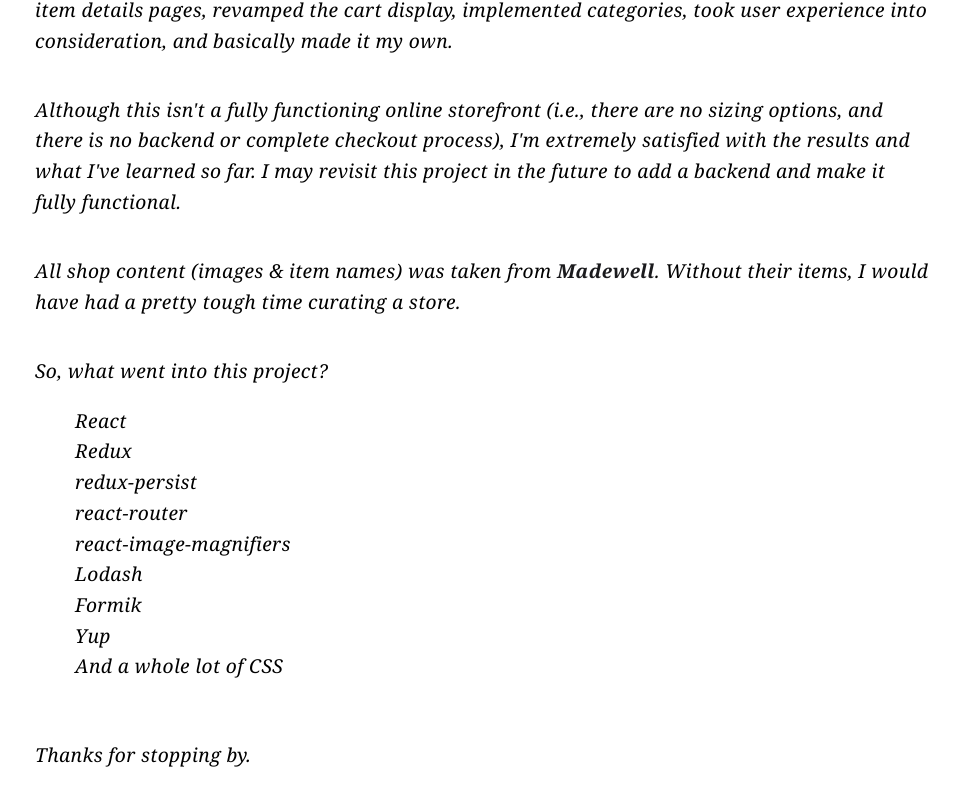
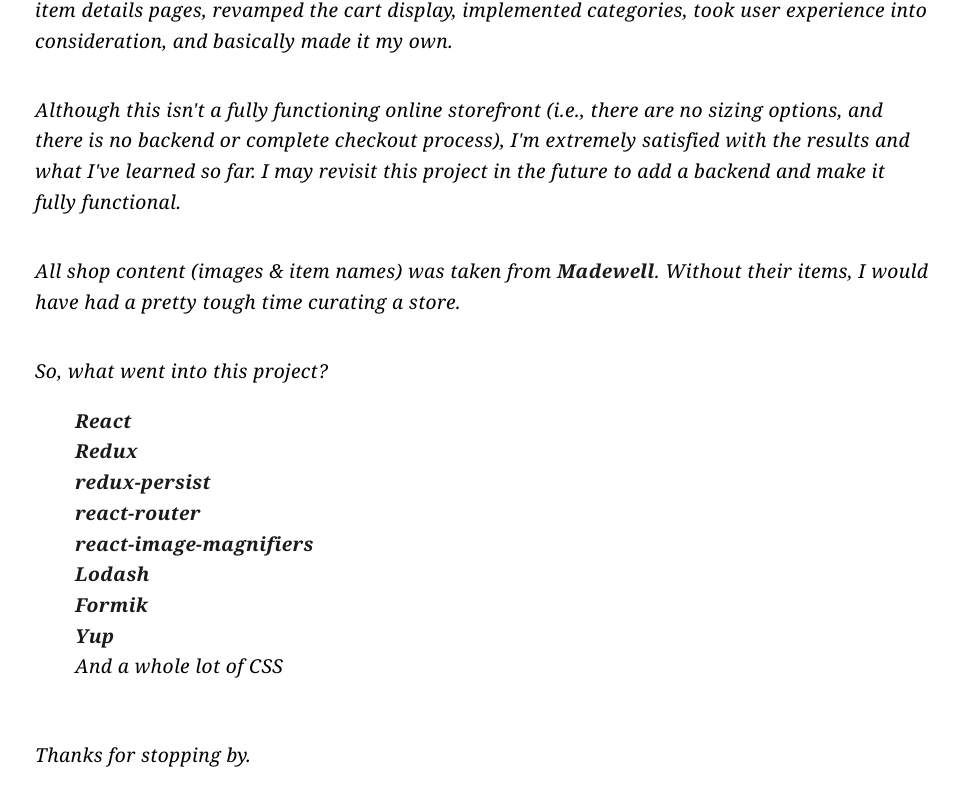
Before and after one commit to jenna-m/redux-co, a React (Create React App) app: page /about in a window 1280 px wide. Shown: the part 379-1184 px from the top of the page, without its empty margins (157-1116 px from the left). Built offline with nearby package versions, Linux system fonts and the light colour scheme.

Commit message:
Update about.js
Add links

```diff
--- a/src/components/footer/about.js
+++ b/src/components/footer/about.js
@@ -20,14 +20,14 @@ class About extends React.Component {
                 <p>
                     So, what went into this project?
                     <ul>
-                        <li><a href="https://reactjs.org/" target="new"></a>React</li>
-                        <li><a href="https://redux.js.org/" target="new"></a>Redux</li>
-                        <li><a href="https://github.com/rt2zz/redux-persist" target="new"></a>redux-persist</li>
-                        <li><a href="https://github.com/ReactTraining/react-router" target="new"></a>react-router</li>
-                        <li><a href="https://github.com/adamrisberg/react-image-magnifiers" target="new"></a>react-image-magnifiers</li>
-                        <li><a href="https://lodash.com/" target="new"></a>Lodash</li>
-                        <li><a href="https://github.com/jaredpalmer/formik" target="new"></a>Formik</li>
-                        <li><a href="https://github.com/jquense/yup" target="new"></a>Yup</li>
+                        <li><a href="https://reactjs.org/" target="new">React</a></li>
+                        <li><a href="https://redux.js.org/" target="new">Redux</a></li>
+                        <li><a href="https://github.com/rt2zz/redux-persist" target="new">redux-persist</a></li>
+                        <li><a href="https://github.com/ReactTraining/react-router" target="new">react-router</a></li>
+                        <li><a href="https://github.com/adamrisberg/react-image-magnifiers" target="new">react-image-magnifiers</a></li>
+                        <li><a href="https://lodash.com/" target="new">Lodash</a></li>
+                        <li><a href="https://github.com/jaredpalmer/formik" target="new">Formik</a></li>
+                        <li><a href="https://github.com/jquense/yup" target="new">Yup</a></li>
                         <li>And a whole lot of CSS</li>
                     </ul>
                 </p>
```
